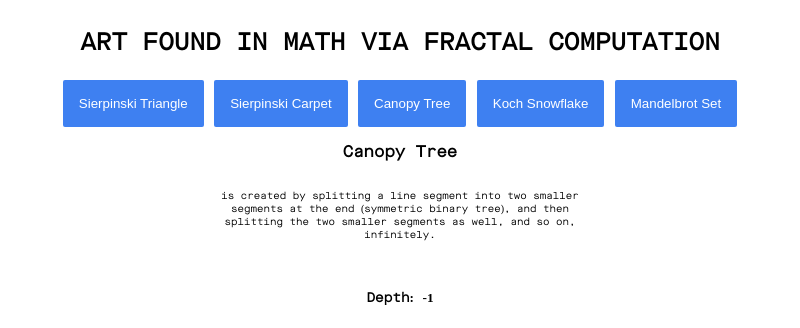
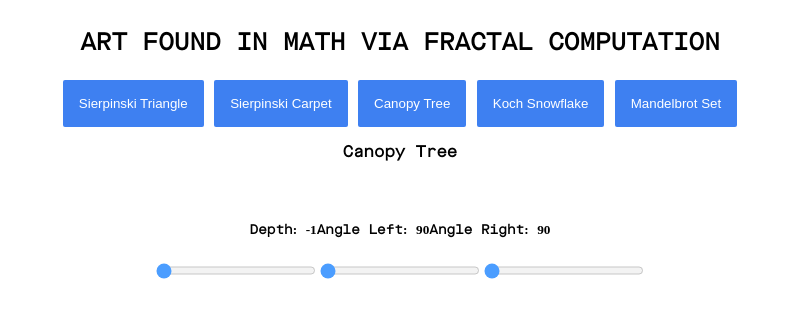
Before and after one commit to MattMBenson/Fractal-Computation, an Electron app: page src/index.html in a window 800 px wide. Both pictures are taken after a click on the button "Canopy Tree". Shown: the top 328 px of the page. Drawn offline with Linux system fonts and the light colour scheme.

Commit message:
added partial canopy tree implementation - not working 100%

```diff
--- a/src/index.css
+++ b/src/index.css
@@ -34,7 +34,6 @@ body {
 .visual-container {
   height: 50vh;
   width: 70vw;
-  margin-top: 1rem;
 }
 
 .main-container {
@@ -73,10 +72,26 @@ body {
   cursor: pointer;
 }
 
+.treeSliderContainer {
+  display: flex;
+  flex-direction: row;
+  justify-content: space-between;
+}
+
+.labelContainer {
+  display: flex;
+  flex-direction: row;
+  justify-content: space-between;
+}
+
 #depth {
   margin: 0;
   font-family: monospace;
   font-size: 14px;
+}
+
+.depthTree {
+  margin: 0 !important;
 }
 
 #displayTitle {
--- a/src/index.html
+++ b/src/index.html
@@ -56,17 +56,43 @@
           <canvas id="carpetCanvas" class="canvas"></canvas>
         </div>
         <div id="tree">
+          <div class="labelContainer">
             <h5 id="depthTree">Depth: -1</h5>
+            <h5 id="angleATree">Angle Left: 90</h5>
+            <h5 id="angleBTree">Angle Right: 90</h5>
+          </div>
+          <div class="treeSliderContainer">
             <input
               type="range"
               min="1"
-            max="7"
+              max="5"
               value="0"
               class="slider"
               id="treeRange"
               step="0.1"
               oninput="handleSlider()"
             />
+            <input
+              type="range"
+              min="1"
+              max="180"
+              value="0"
+              class="slider"
+              id="treeAngleA"
+              step="1"
+              oninput="handleSlider()"
+            />
+            <input
+              type="range"
+              min="1"
+              max="180"
+              value="0"
+              class="slider"
+              id="treeAngleB"
+              step="1"
+              oninput="handleSlider()"
+            />
+          </div>
           <canvas id="treeCanvas" class="canvas"></canvas>
         </div>
         <div id="koch">
--- a/src/index.js
+++ b/src/index.js
@@ -37,8 +37,8 @@ function showTree() {
   displayTitle = document.getElementById("displayTitle");
   displayDescription = document.getElementById("displayDescription");
   displayTitle.innerHTML = "Canopy Tree";
-  displayDescription.innerHTML =
-    "is created by splitting a line segment into two smaller segments at the end (symmetric binary tree), and then splitting the two smaller segments as well, and so on, infinitely.";
+  //displayDescription.innerHTML =
+  //"is created by splitting a line segment into two smaller segments at the end (symmetric binary tree), and then splitting the two smaller segments as well, and so on, infinitely.";
 }
 function showKoch() {
   hideAll();
@@ -73,6 +73,23 @@ function handleSlider() {
     sierpinskiCarpet(Math.round(slider.value));
     var depth = document.getElementById("depthCarpet");
     depth.innerHTML = "Depth: " + Math.round(slider.value);
+  }
+  if (document.getElementById("tree").style.display === "flex") {
+    console.log("do something");
+    var sliderS = document.getElementById("treeRange");
+    var sliderA = document.getElementById("treeAngleA");
+    var sliderB = document.getElementById("treeAngleB");
+    fractalCanopy(
+      Math.round(sliderS.value),
+      Math.round(sliderA.value),
+      Math.round(sliderB.value)
+    );
+    var depthS = document.getElementById("depthTree");
+    depthS.innerHTML = "Depth: " + Math.round(depthS.value);
+    var depthA = document.getElementById("angleATree");
+    depthA.innerHTML = "Angle Left: " + Math.round(depthA.value);
+    var depthB = document.getElementById("angleBTree");
+    depthB.innerHTML = "Angle Right: " + Math.round(depthB.value);
   }
 }
 
@@ -139,3 +156,26 @@ function sierpinskiCarpet(depth) {
   ctx.fillStyle = "black";
   sierpinskiCarpetAux(50, 30, 190, depth);
 }
+
+function fractalCanopy(angleA, angleB, size) {
+  var canvas = document.getElementById("treeCanvas");
+  canvas.width = window.innerHeight * 0.5;
+  canvas.height = window.innerHeight * 0.5;
+  var ctx = canvas.getContext("2d");
+
+  function drawBranch(x1, y1, angle, size) {
+    var x2 = x1 + size * Math.cos(angle);
+    var y2 = y1 - size * Math.sin(angle);
+    ctx.beginPath();
+    ctx.moveTo(x1, y1);
+    ctx.lineTo(x2, y2);
+    ctx.stroke();
+    if (size > 2) {
+      drawBranch(x2, y2, angle + angleA, size * 0.67);
+      drawBranch(x2, y2, angle + angleB, size * 0.67);
+    }
+  }
+
+  ctx.translate(135, 30);
+  drawBranch(0, 0, -Math.PI / 2, size);
+}
```
Lines whose indentation alone changed are shown as unchanged.
